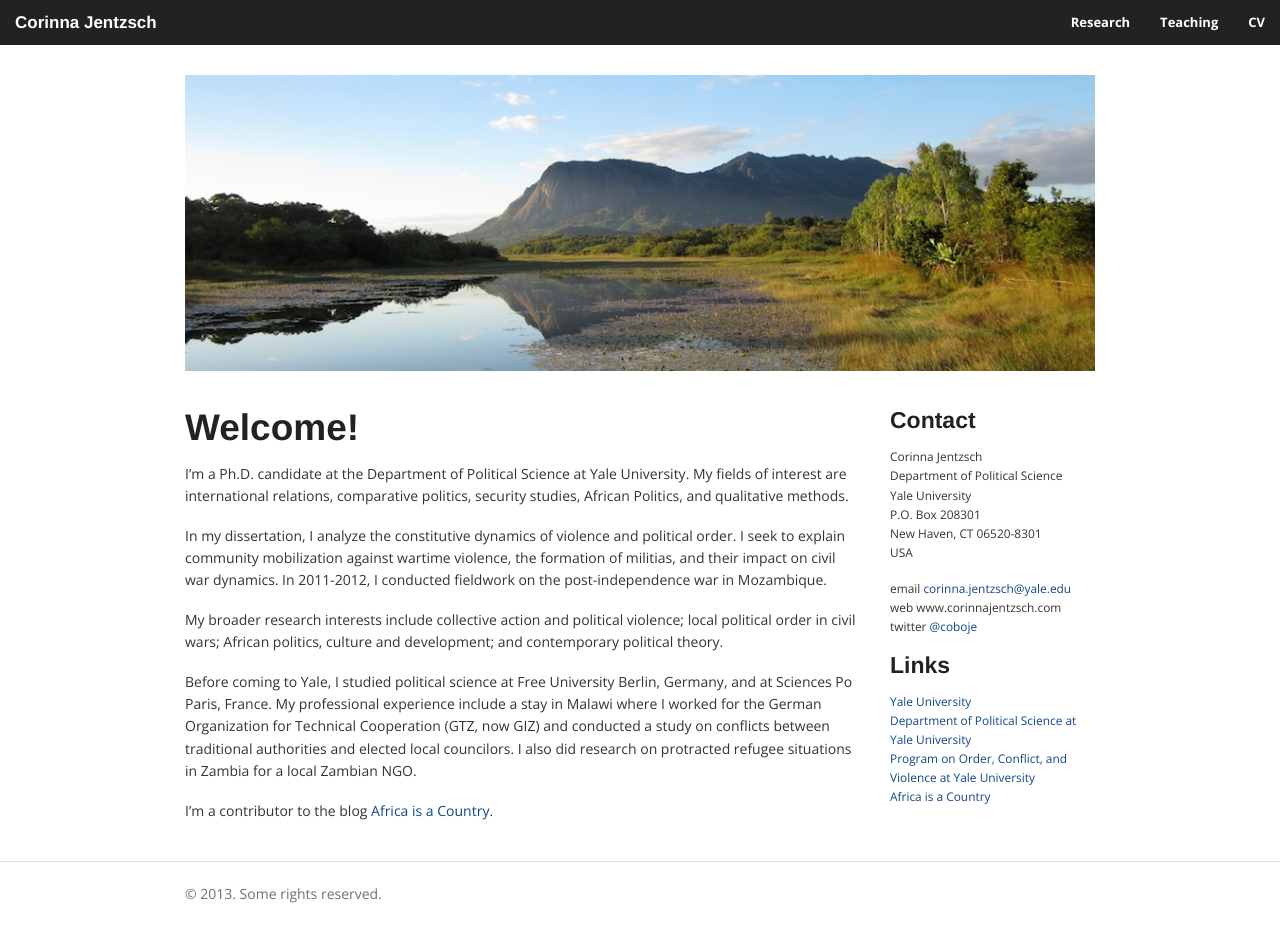
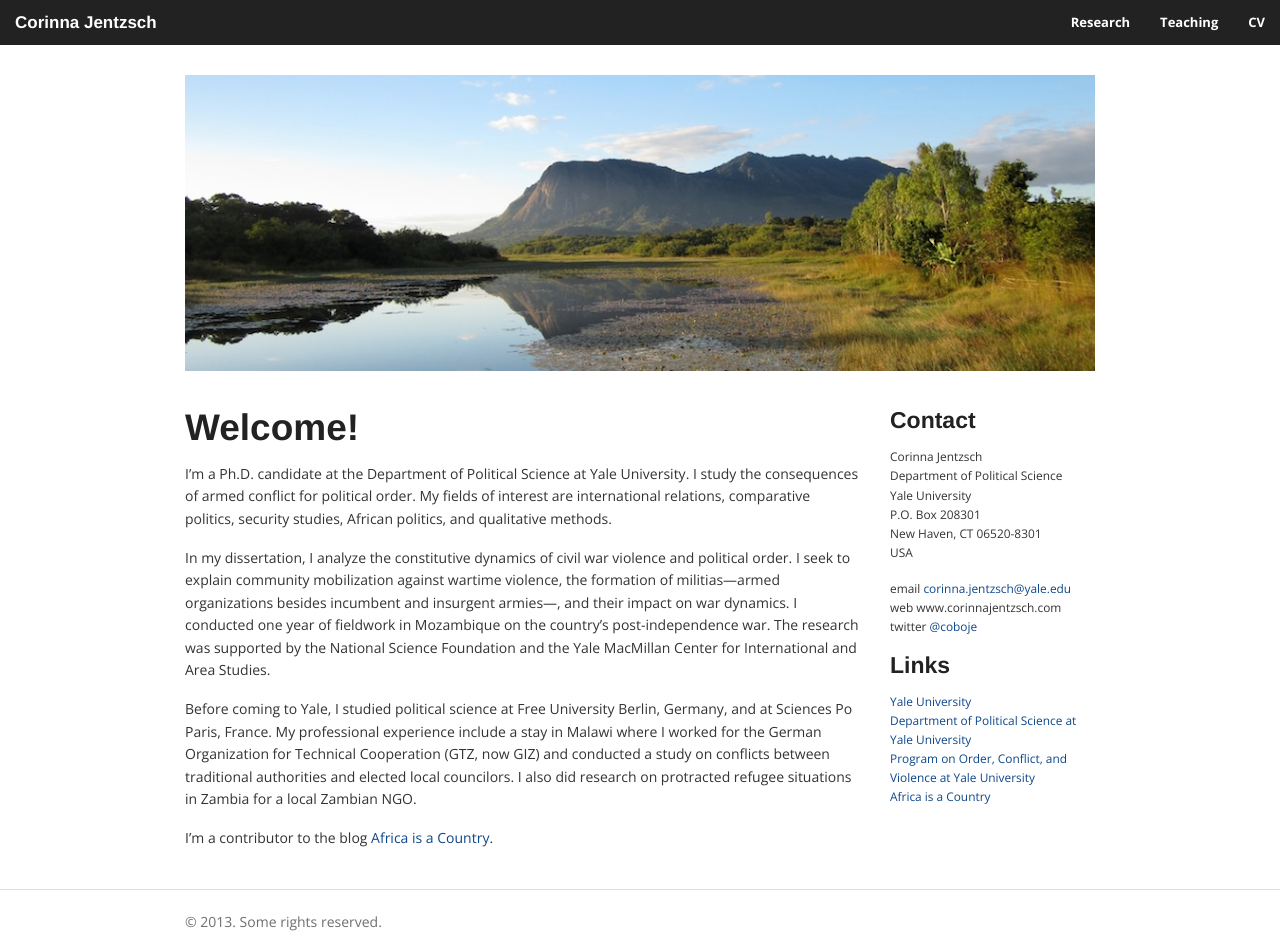
Before and after one commit to corinnajentzsch/corinnajentzsch.github.io, a Jekyll site: the page built from index.md, in a window 1280 px wide. Built offline with Jekyll 4.4.1, drawn with Linux system fonts in a browser that asks for light colours; nearby versions of some CDN libraries; library files that are not in the unit come from our copies; before the commit the page ends 922 px from its top, so only the background shows below that.

Commit message:
Updated index.md

```diff
--- a/index.md
+++ b/index.md
@@ -7,11 +7,9 @@ banner: "![Namarroi, Zambezia](/assets/media/namarroi-lake.jpg)"
 
 ## Welcome!
 
-I’m a Ph.D. candidate at the Department of Political Science at Yale University. My fields of interest are international relations, comparative politics, security studies, African Politics, and qualitative methods.
+I’m a Ph.D. candidate at the Department of Political Science at Yale University. I study the consequences of armed conflict for political order. My fields of interest are international relations, comparative politics, security studies, African politics, and qualitative methods.
 
-In my dissertation, I analyze the constitutive dynamics of violence and political order. I seek to explain community mobilization against wartime violence, the formation of militias, and their impact on civil war dynamics. In 2011-2012, I conducted fieldwork on the post-independence war in Mozambique.
-
-My broader research interests include collective action and political violence; local political order in civil wars; African politics, culture and development; and  contemporary political theory.
+In my dissertation, I analyze the constitutive dynamics of civil war violence and political order. I seek to explain community mobilization against wartime violence, the formation of militias—armed organizations besides incumbent and insurgent armies—, and their impact on war dynamics. I conducted one year of fieldwork in Mozambique on the country’s post-independence war. The research was supported by the National Science Foundation and the Yale MacMillan Center for International and Area Studies.
 
 Before coming to Yale, I studied political science at Free University Berlin, Germany, and at Sciences Po Paris, France. My professional experience include a stay in Malawi where I worked for the German Organization for Technical Cooperation (GTZ, now GIZ) and conducted a study on conflicts between traditional authorities and elected local councilors. I also did research on protracted refugee situations in Zambia for a local Zambian NGO.
 
```
